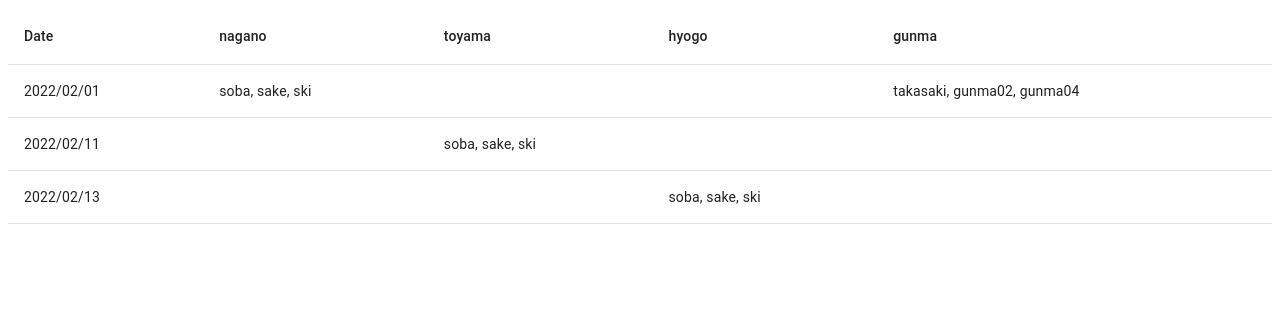
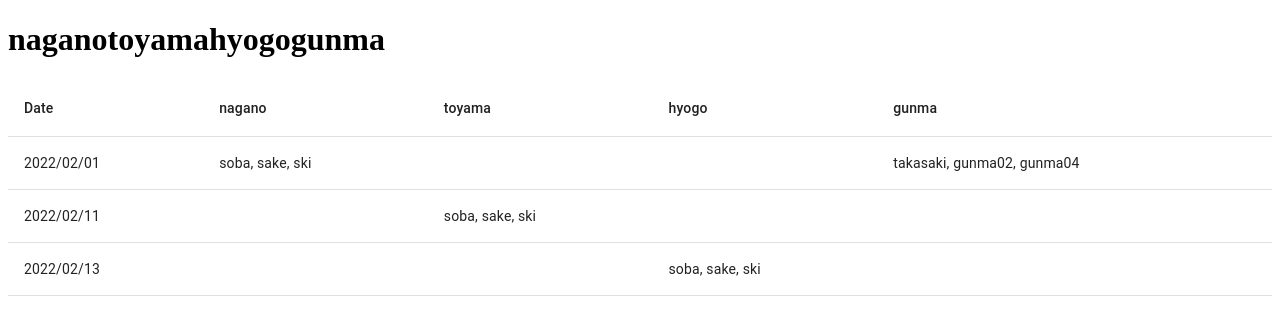
Before and after one commit to shichisan21/drag-test, a Next.js app: page /objectToList in a window 1280 px wide. Shown: the top 314 px of the page. Built offline with nearby package versions, Linux system fonts and the light colour scheme.

Commit message:
コンポーネント値受け渡し

```diff
--- /dev/null
+++ b/src/components/DateGenerate.tsx
@@ -0,0 +1,13 @@
+import { FC } from "react";
+
+interface DateGenerateProps {
+  groupHeaders: string[];
+}
+
+export const DateGenerate: FC<DateGenerateProps> = ({ groupHeaders }) => {
+  return (
+    <div>
+      <h1>{groupHeaders}</h1>
+    </div>
+  );
+};
--- a/src/pages/objectToList.tsx
+++ b/src/pages/objectToList.tsx
@@ -8,6 +8,7 @@ import {
   TableHead,
   TableRow,
 } from "@mui/material";
+import { DateGenerate } from "@/components/DateGenerate";
 
 interface ObjectToList {
   date: string;
@@ -121,6 +122,8 @@ const ObjectToList: React.FC = () => {
   });
 
   return (
+    <>
+      <DateGenerate groupHeaders={groupHeaders} />
       <TableContainer>
         <Table>
           <TableHead>
@@ -145,6 +148,7 @@ const ObjectToList: React.FC = () => {
           </TableBody>
         </Table>
       </TableContainer>
+    </>
   );
 };
 
```
Lines whose indentation alone changed are shown as unchanged.
